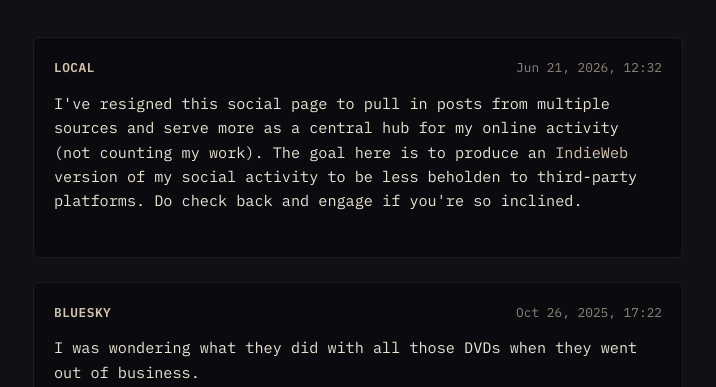
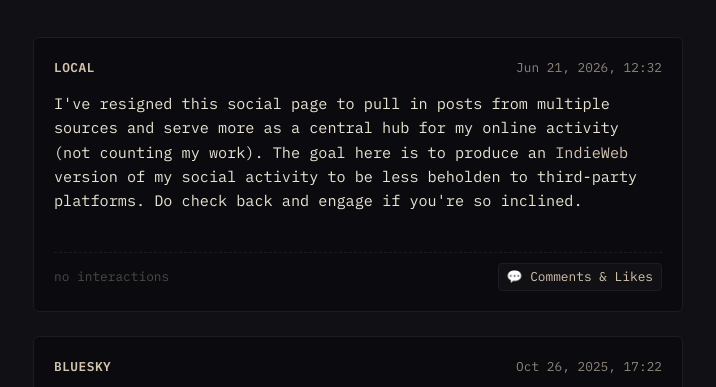
Before and after one commit to mdhaldane/social, an Eleventy site: page src/index.liquid in a window 1280 px wide. Shown: the part 393-780 px from the top of the page, without its empty margins (282-998 px from the left). Built offline with nearby package versions, Linux system fonts and the light colour scheme; Eleventy itself is replaced by a stand-in of ours; files that its build step writes are made by us from their sources; a script that the page names is missing.

Commit message:
Add response buttons

```diff
--- a/src/css/style.css
+++ b/src/css/style.css
@@ -537,3 +537,22 @@ body {
     gap: 8px;
   }
 }
+
+/* Post Interaction Action Button */
+.interaction-action a {
+  color: #D4C5B0;
+  text-decoration: none;
+  border: 1px solid #1c1c24;
+  padding: 3px 8px;
+  border-radius: 4px;
+  background-color: #101015;
+  transition: all 0.2s ease;
+  display: inline-block;
+}
+
+.interaction-action a:hover {
+  border-color: #D4C5B0;
+  color: #101015;
+  background-color: #D4C5B0;
+  box-shadow: 0 0 8px rgba(212, 197, 176, 0.2);
+}
--- a/src/index.liquid
+++ b/src/index.liquid
@@ -83,12 +83,12 @@ description: "A centralized social timeline aggregating posts from Bluesky, Mast
         </div>
       {% endif %}
 
-      {% if item.interactions %}
+      {% if item.interactions or item.type == 'local' or item.source == 'Blog' or item.source == 'WhiteWind' %}
         {% assign has_likes = item.interactions.likes | default: 0 %}
         {% assign has_reposts = item.interactions.reposts | default: 0 %}
         {% assign has_replies = item.interactions.replies | default: 0 %}
-        {% if has_likes > 0 or has_reposts > 0 or has_replies > 0 %}
-          <div class="post-interactions" style="margin-top: 15px; font-size: 0.8rem; color: #8c8578; display: flex; gap: 16px; border-top: 1px dashed #1c1c24; padding-top: 10px;">
+        <div class="post-interactions" style="margin-top: 15px; font-size: 0.8rem; color: #8c8578; display: flex; justify-content: space-between; align-items: center; border-top: 1px dashed #1c1c24; padding-top: 10px;">
+          <div class="interaction-stats" style="display: flex; gap: 16px;">
             {% if has_likes > 0 %}
               <span class="interaction-item" title="Likes">★ {{ has_likes }}</span>
             {% endif %}
@@ -98,8 +98,22 @@ description: "A centralized social timeline aggregating posts from Bluesky, Mast
             {% if has_replies > 0 %}
               <span class="interaction-item" title="Replies">💬 {{ has_replies }}</span>
             {% endif %}
+            {% if has_likes == 0 and has_reposts == 0 and has_replies == 0 %}
+              <span style="opacity: 0.5;">no interactions</span>
+            {% endif %}
           </div>
-        {% endif %}
+          <div class="interaction-action">
+            {% if item.source == 'Bluesky' or item.source == 'WhiteWind' %}
+              <a href="{{ item.url }}" target="_blank" rel="noopener noreferrer">💬 Reply on Bluesky</a>
+            {% elsif item.source contains 'Mastodon' %}
+              <a href="{{ item.url }}" target="_blank" rel="noopener noreferrer">💬 Reply on Mastodon</a>
+            {% elsif item.source == 'Blog' %}
+              <a href="{{ item.url }}" target="_blank" rel="noopener noreferrer">💬 Comment on Blog</a>
+            {% else %}
+              <a href="{{ item.url }}">💬 Comments & Likes</a>
+            {% endif %}
+          </div>
+        </div>
       {% endif %}
     </article>
   {% else %}
```
